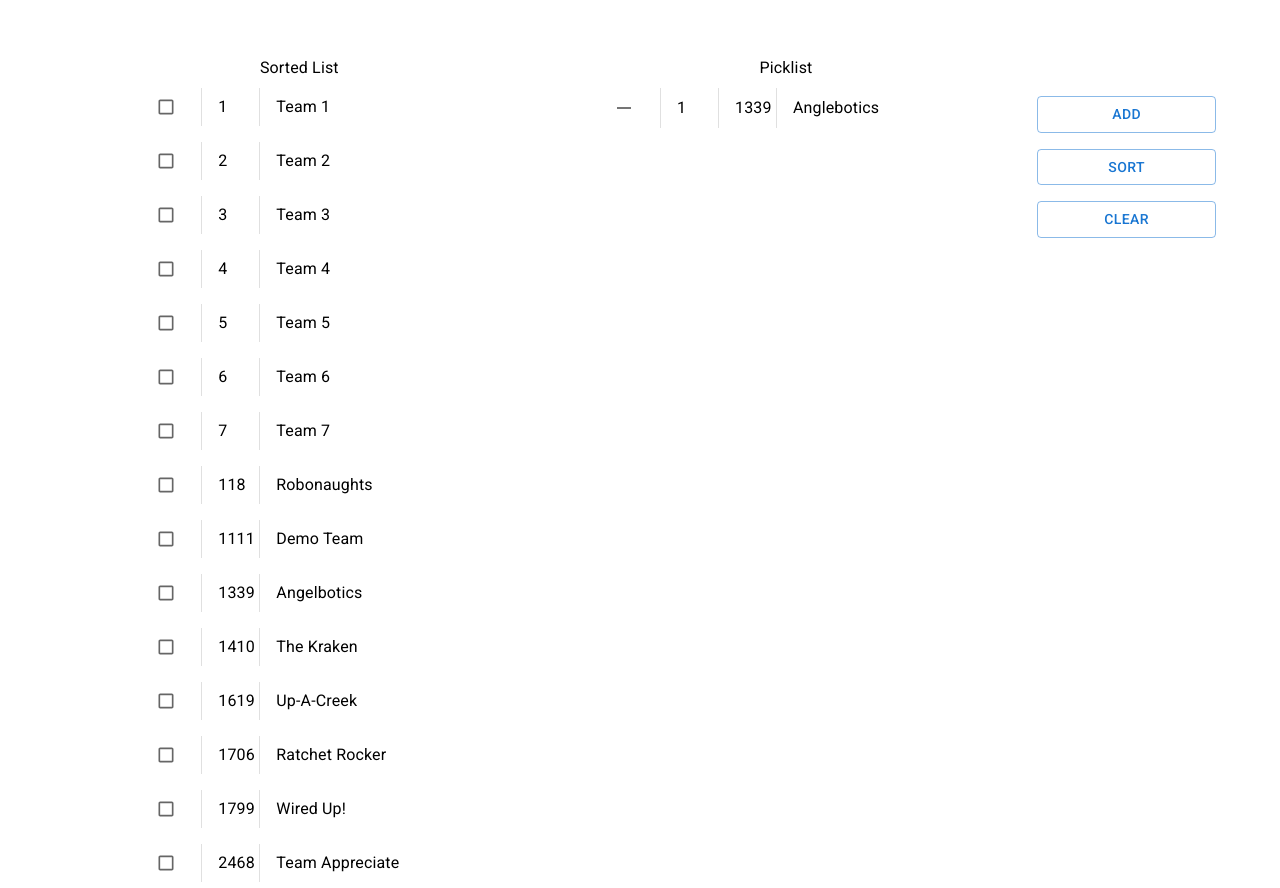
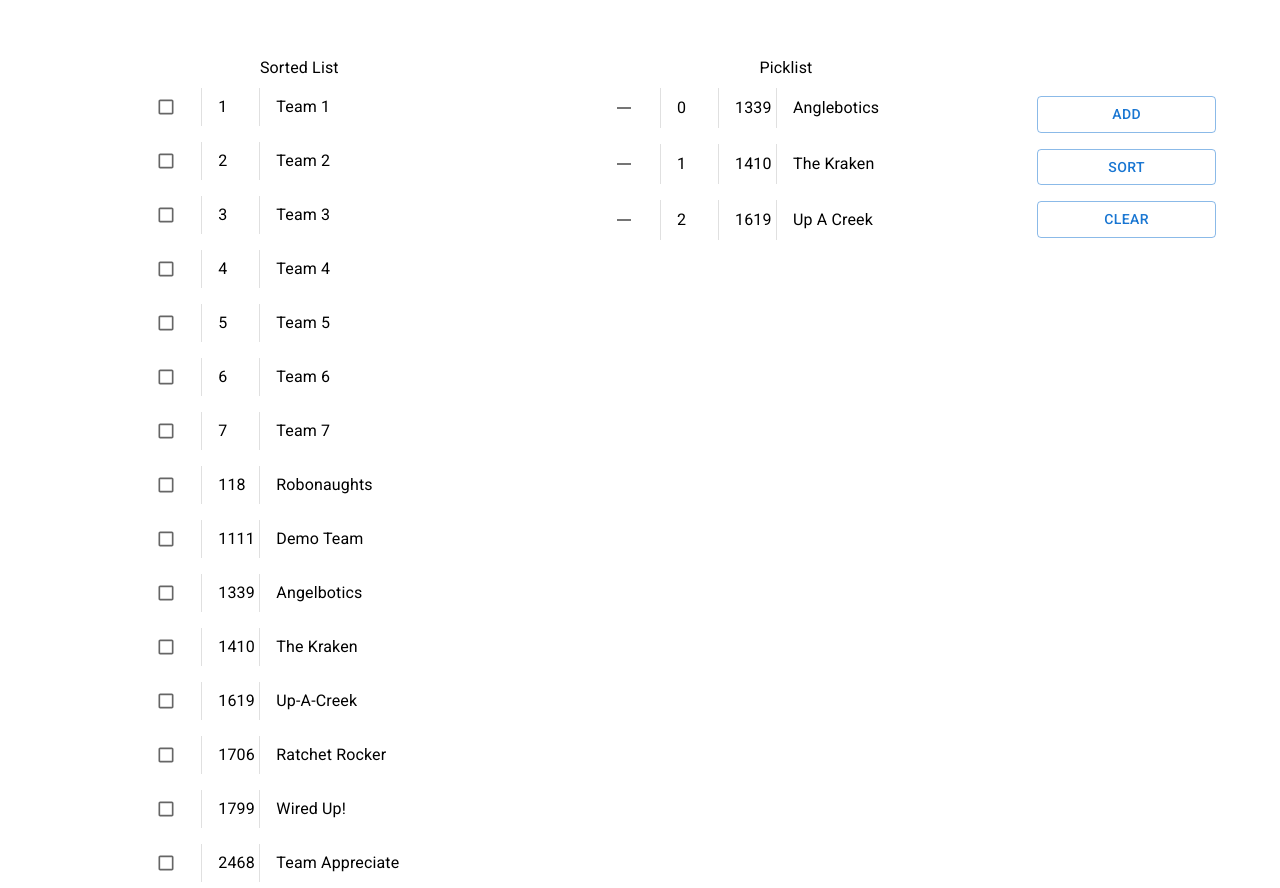
Before and after one commit to bluej3270/picklist-app, a React (Create React App) app: page / in a window 1280 px wide. Built offline with nearby package versions, Linux system fonts and the light colour scheme.

Commit message:
Drag and Drop works, but the PickListItems don't stay in place

```diff
--- a/package.json
+++ b/package.json
@@ -8,6 +8,7 @@
     "@mui/icons-material": "^5.10.9",
     "@mui/material": "^5.10.9",
     "react": "^18.2.0",
+    "react-beautiful-dnd": "^13.1.1",
     "react-dom": "^18.2.0",
     "react-scripts": "^4.0.3"
   },
--- a/src/components/PickList.js
+++ b/src/components/PickList.js
@@ -1,21 +1,51 @@
 import Box from "@mui/material/Box";
 import Stack from "@mui/material/Stack";
-import {Divider, IconButton, Typography} from "@mui/material";
-import RemoveIcon from '@mui/icons-material/Remove';
 import * as React from "react";
+import PickListItem from "./PickListItem";
+import { DragDropContext, Droppable } from 'react-beautiful-dnd';
+import {useState} from "react";
 
+const teams = [{
+    number: 1339,
+    name: 'Anglebotics'
+},{
+    number: 1410,
+    name: "The Kraken"
+},{
+    number: 1619,
+    name: "Up A Creek"
+}]
 
 export default function PickList() {
-    return <Box sx={{width : '100%'}}>
-        <Stack alignItems={"center"} sx={{maxHeight: 800, overflow: 'auto'}} spacing={2}>
-            <Stack direction={"row"} spacing={2} divider={<Divider orientation={"vertical"} flexItem />}>
-                <IconButton aria-label={"picked"}>
-                    <RemoveIcon />
-                </IconButton>
-                <Typography variant={"body1"} display={"flex"} alignItems={"center"} width={25}>1</Typography>
-                <Typography variant={"body1"} display={"flex"} alignItems={"center"} width={25}>1339</Typography>
-                <Typography variant={"body1"} display={"flex"} alignItems={"center"} width={175}>Anglebotics</Typography>
-            </Stack>
-        </Stack>
-    </Box>
+
+    const [picklist, updatePicklist] = useState(teams);
+
+    function handleOnDragEnd(result) {
+        //If the draggable is dragged outside the droppable, return it to its original position
+        // if (!result.destination) return;
+
+        //Create a new copy of the array of teams, remove the item, than add it back to the array in its new location.
+        // const items = Array.from(picklist);
+        // const [reorderedItem] = items.splice(result.source.index, 1);
+        // items.splice(result.destination.index, 0, reorderedItem);
+
+        //Update the rendered array
+        // updatePicklist(items);
+
+    }
+
+    return <DragDropContext onDragEnd={handleOnDragEnd}>
+        <Droppable droppableId={'PickList'}>
+            {(provided) => (
+            <Box sx={{width : '100%'}} ref={provided.innerRef} {...provided.droppableProps}>
+                <Stack alignItems={"center"} sx={{maxHeight: 800, overflow: 'auto'}} spacing={2}>
+                    {(picklist.map(({number, name}, index) => (
+                        <PickListItem rank={index} number={number} name={name} />
+                    )))}
+                    {provided.placeholder}
+                </Stack>
+            </Box> )}
+        </Droppable>
+    </DragDropContext>
+
 }
--- /dev/null
+++ b/src/components/PickListItem.js
@@ -0,0 +1,23 @@
+import {Divider, IconButton, Typography} from "@mui/material";
+import RemoveIcon from "@mui/icons-material/Remove";
+import Stack from "@mui/material/Stack";
+import * as React from "react";
+import {Draggable} from "react-beautiful-dnd";
+
+
+export default function PickListItem({name, number, rank}) {
+    return <Draggable key={rank} draggableId={name} index={rank}>
+        {(provided) => (
+            <Stack direction={"row"} spacing={2} divider={<Divider orientation={"vertical"} flexItem />} ref={provided.innerRef} {...provided.draggableProps} {...provided.dragHandleProps}>
+                <IconButton aria-label={"picked"}>
+                    <RemoveIcon />
+                </IconButton>
+                <Typography variant={"body1"} display={"flex"} alignItems={"center"} width={25}>{rank}</Typography>
+                <Typography variant={"body1"} display={"flex"} alignItems={"center"} width={25}>{number}</Typography>
+                <Typography variant={"body1"} display={"flex"} alignItems={"center"} width={175}>{name}</Typography>
+            </Stack>
+            )}
+    </Draggable>
+
+
+}
```
Also changed, not shown: 1 other file (tests, documents, lock files or other folders).
